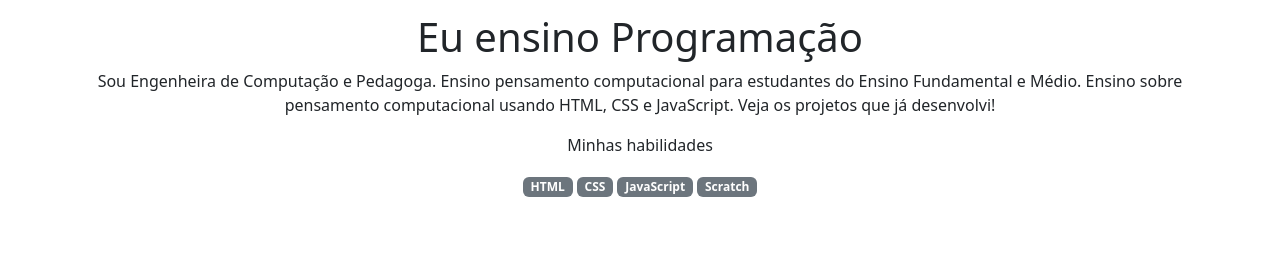
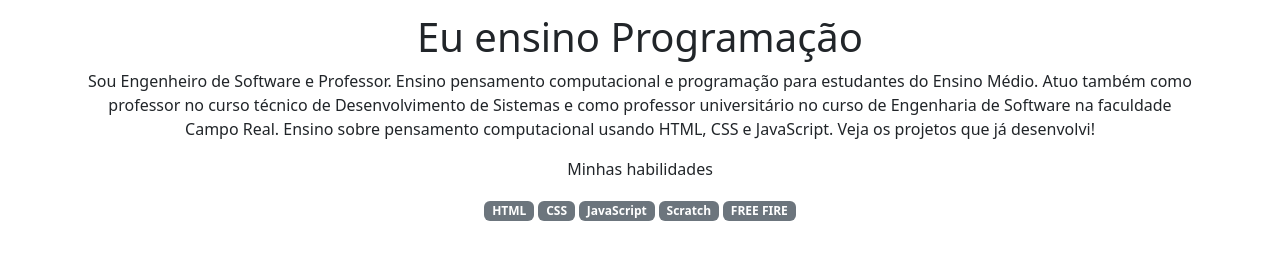
Before and after one commit to Prof-Dionatan/curriculo-1B-Stange, a plain HTML site: page index.html in a window 1280 px wide. Shown: the part 59-317 px from the top of the page. Drawn offline with nearby package versions, Linux system fonts and the light colour scheme.

Commit message:
Modifiquei a Descrição

```diff
--- a/index.html
+++ b/index.html
@@ -15,15 +15,23 @@
             srcset="">
         <p class="lead">Eu sou Dionatan</p>
         <h1>Eu ensino Programação</h1>
-        <p>Sou Engenheira de Computação e Pedagoga. Ensino pensamento computacional para estudantes do Ensino
-            Fundamental e Médio. Ensino sobre pensamento computacional usando HTML, CSS e JavaScript. Veja os projetos
-            que já desenvolvi!</p>
+        <p>Sou Engenheiro de Software e Professor.
+        Ensino pensamento computacional e programação para
+        estudantes do Ensino Médio.
+        Atuo também como professor no curso técnico de
+        Desenvolvimento de Sistemas e como professor
+        universitário no curso de Engenharia de Software
+        na faculdade Campo Real.
+        Ensino sobre pensamento computacional usando HTML,
+        CSS e JavaScript.
+        Veja os projetos que já desenvolvi!</p>
         <p>Minhas habilidades</p>
         <div>
             <p class="badge bg-secondary">HTML</p>
             <p class="badge bg-secondary">CSS</p>
             <p class="badge bg-secondary">JavaScript</p>
             <p class="badge bg-secondary">Scratch</p>
+            <p class="badge bg-secondary">FREE FIRE</p>
         </div>
     </header>
     <main class="container mt-5">
```
